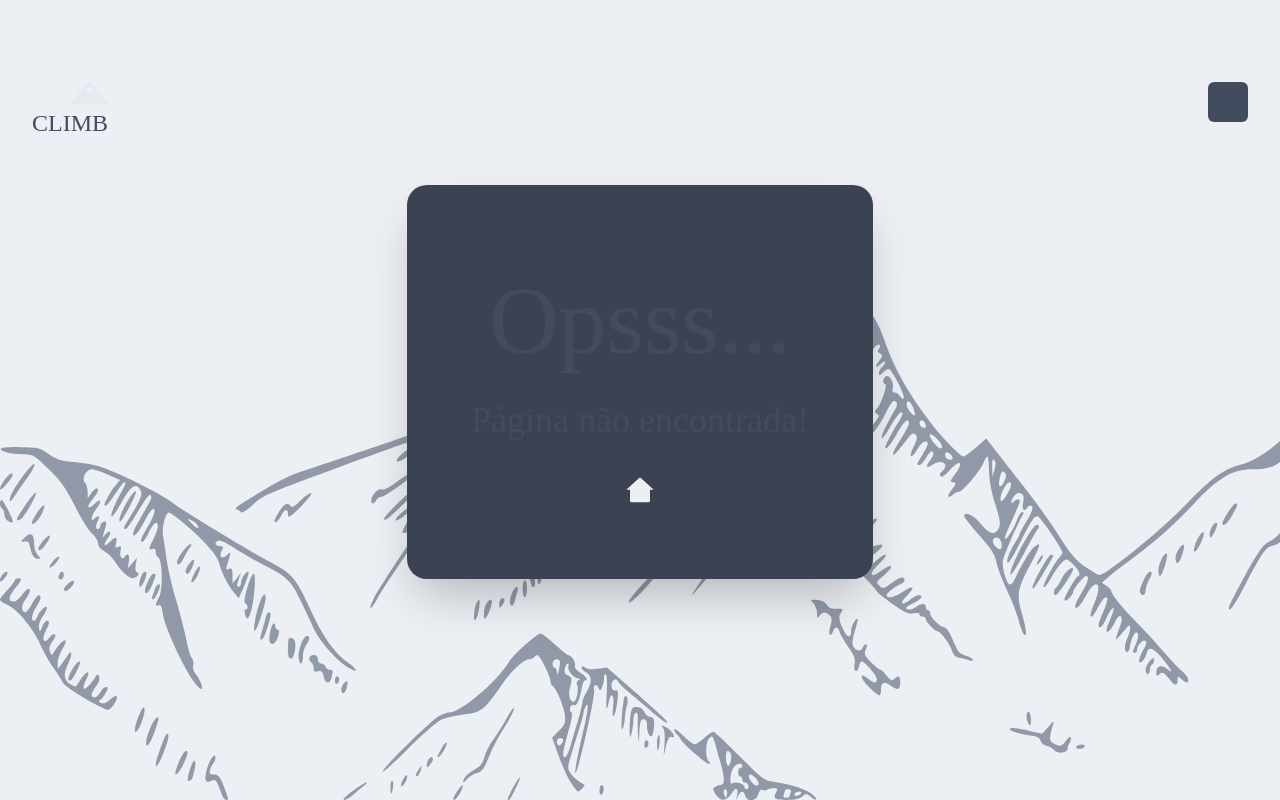
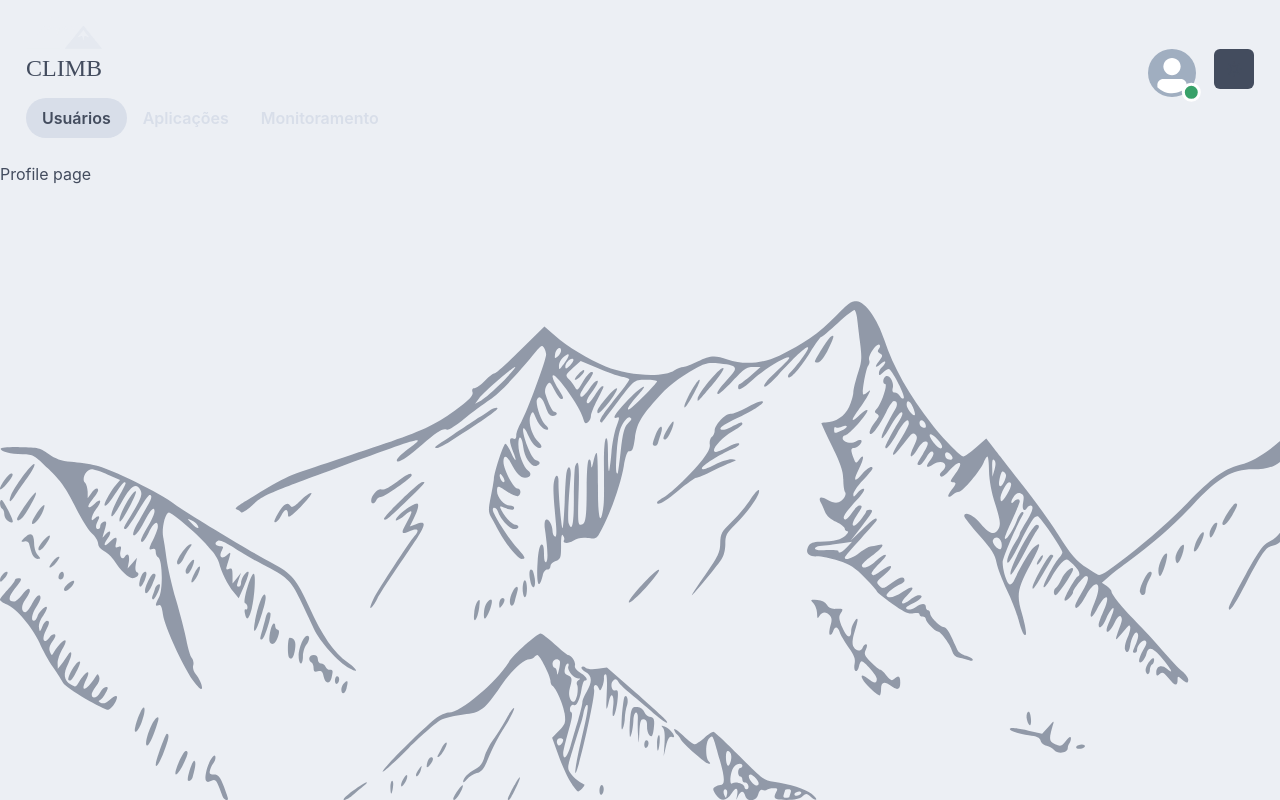
Before and after one commit to ianbandrade/plf-es-2021-1-ti5-6702100-climb, a Next.js app in the folder codigo/frontend/: page /user/profile in a window 1280 px wide. Before the commit this address had no page. Built offline with nearby package versions, Linux system fonts and the light colour scheme; a web font is replaced by a local one.

Commit message:
feat: header done

```diff
--- /dev/null
+++ b/codigo/frontend/src/components/Header/UserHeader.tsx
@@ -0,0 +1,33 @@
+import RegularHeader from "./RegularHeader";
+import { Flex, Tabs, TabList } from "@chakra-ui/react";
+import TabContainer from "../TabContainer";
+import { useRouter } from "next/router";
+
+const BASE_URL = "/user";
+const pages = [
+  { url: `${BASE_URL}/profile`, text: "Usuários" },
+  { url: `${BASE_URL}/apps`, text: "Aplicações" },
+  {
+    url: `${BASE_URL}/monitor`,
+    text: "Monitoramento",
+  },
+];
+
+const UserHeader = () => {
+  const router = useRouter();
+  const index = pages.findIndex((page) => page.url === router.pathname);
+  const renderedTabs = pages.map((page) => (
+    <TabContainer key={page.url} text={page.text} url={page.url} />
+  ));
+
+  return (
+    <Flex flexDirection="column">
+      <RegularHeader />
+      <Tabs variant="soft-rounded" mt="12px" index={index}>
+        <TabList>{renderedTabs}</TabList>
+      </Tabs>
+    </Flex>
+  );
+};
+
+export default UserHeader;
--- a/codigo/frontend/src/components/Header/index.tsx
+++ b/codigo/frontend/src/components/Header/index.tsx
@@ -5,20 +5,30 @@ import ThemeToggle from "../layout/ThemeToggle";
 import AdminHeader from "./AdminHeader";
 import RegularHeader from "./RegularHeader";
 import { colors } from "../../styles/customTheme";
-
+import UserHeader from "./UserHeader";
+import { Avatar, AvatarBadge } from "@chakra-ui/react";
 const LIGHT = "light";
 
 const Header = () => {
   const router = useRouter();
   const isAdminPage = router.pathname.includes("/admin");
+  const isUserPage = router.pathname.split("/")[1] === "user";
+
   const { colorMode } = useColorMode();
 
   function setHeaderBgColor() {
-    if (isAdminPage && colorMode === LIGHT) {
+    if ((isAdminPage || isUserPage) && colorMode === LIGHT) {
       return colors.light.Nord5;
-    } else if (isAdminPage && colorMode === "dark") {
+    } else if ((isAdminPage || isUserPage) && colorMode === "dark") {
       return colors.dark.Nord2;
     }
+  }
+
+  function handleRenderHeader() {
+    if (router.pathname === "/") return "";
+    else if (isAdminPage) return <AdminHeader />;
+    else if (isUserPage) return <UserHeader />;
+    else return <RegularHeader />;
   }
 
   return (
@@ -28,17 +38,16 @@ const Header = () => {
       align="center"
       height="140px"
       backgroundColor={setHeaderBgColor()}
-      padding={isAdminPage ? "26px" : "0"}
-      paddingTop={isAdminPage ? "32px" : "0"}
+      padding={isAdminPage || isUserPage ? "26px" : "0"}
+      paddingTop={isAdminPage || isUserPage ? "32px" : "0"}
     >
-      {router.pathname === "/" ? (
-        ""
-      ) : isAdminPage ? (
-        <AdminHeader />
-      ) : (
-        <RegularHeader />
-      )}
+      {handleRenderHeader()}
       <Box marginLeft="auto">
+        {isUserPage && (
+          <Avatar mr="18px">
+            <AvatarBadge boxSize="1em" bg="green.500" />
+          </Avatar>
+        )}
         <ThemeToggle />
       </Box>
     </Flex>
--- a/codigo/frontend/src/components/layout/index.tsx
+++ b/codigo/frontend/src/components/layout/index.tsx
@@ -12,10 +12,11 @@ type LayoutProps = {
 const Layout = ({ children }: LayoutProps) => {
   const router = useRouter();
   const isAdminPage = router.pathname.includes("/admin");
+  const isUserPage = router.pathname.includes("/user");
   return (
     <Box margin="0 auto" maxWidth={2048} transition="0.5s ease-out">
       <Meta />
-      <Box margin={isAdminPage ? "0" : "8"}>
+      <Box margin={isAdminPage || isUserPage ? "0" : "8"}>
         <Header />
         <Box as="main" marginY={22}>
           {children}
--- /dev/null
+++ b/codigo/frontend/src/pages/user/profile.tsx
@@ -0,0 +1,5 @@
+const Profile = () => {
+  return <h1>Profile page</h1>;
+};
+
+export default Profile;
```
Also changed, not shown: codigo/frontend/src/components/Profile/index.tsx (added).
